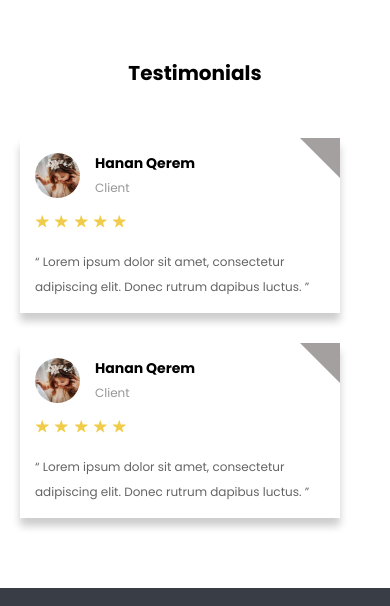
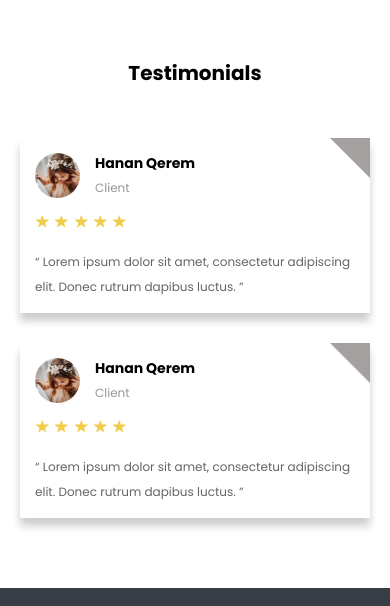
Before and after one commit to HananQerem1/EduPlatform-HTMLCSS, a plain HTML site: page index.html in a window 390 px wide. Shown: the part 3880-4486 px from the top of the page. Drawn offline with Linux system fonts and the light colour scheme.

Commit message:
Solve a responsive bug.

```diff
--- a/assets/CSS/main.css
+++ b/assets/CSS/main.css
@@ -435,10 +435,9 @@ header .auth a:last-of-type{
     text-align: left;
     color: #646464;
 }
-@media (max-width: 660px){
+@media (max-width: 745px){
     .testimonials-card{
-        width: calc( 100% - 30px );
-
+        width: 100%;
     }
 }
 @media (max-width:550px){
```
